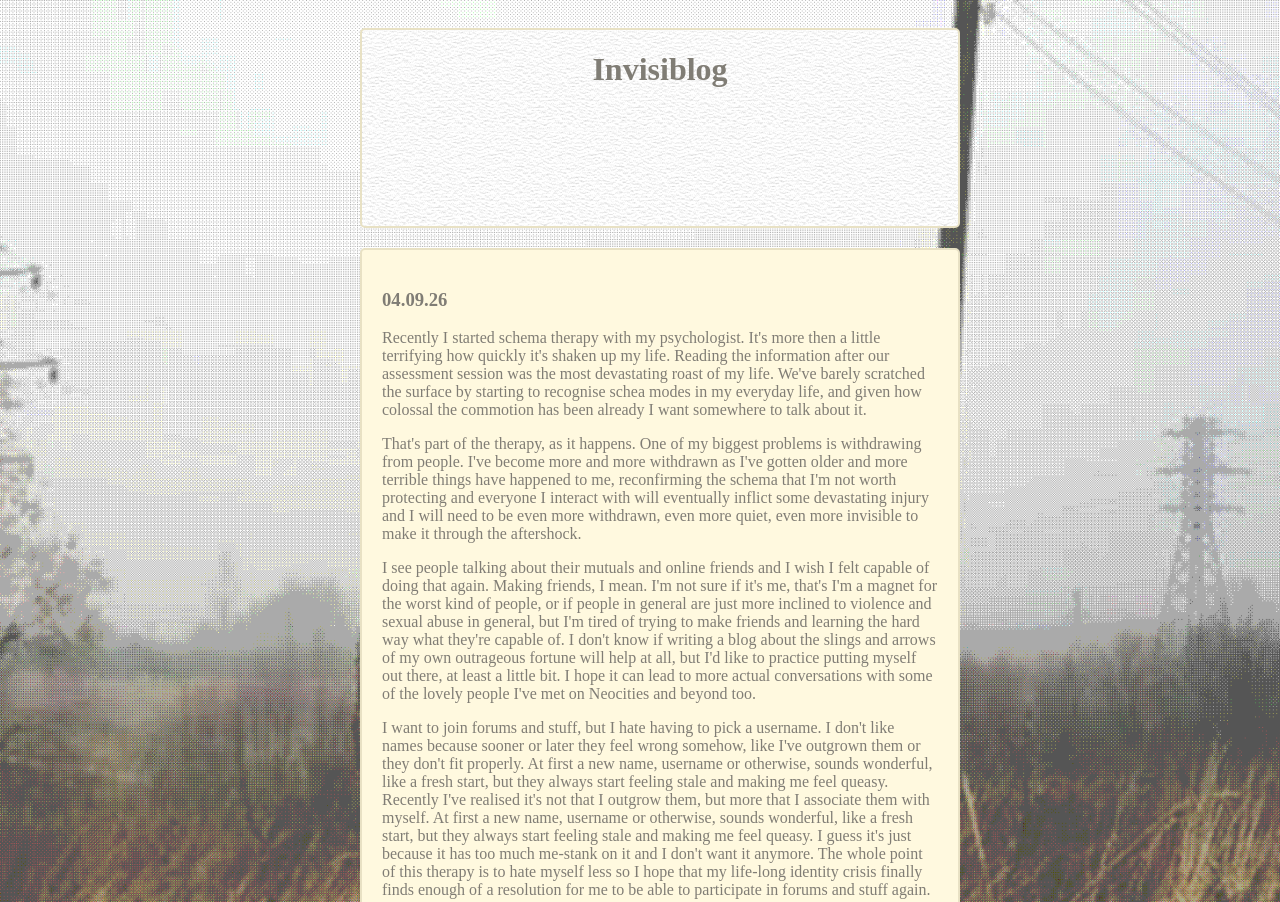
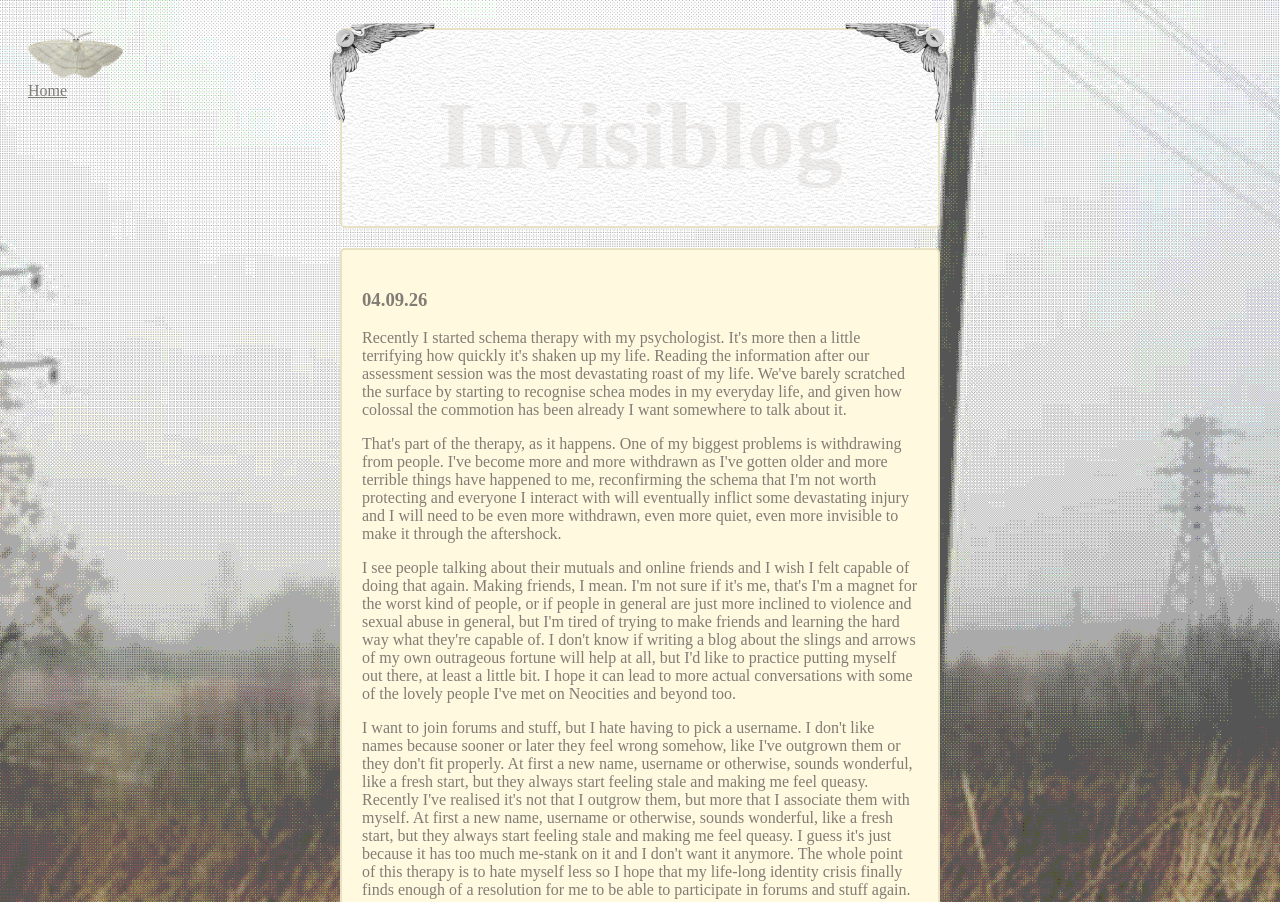
Before and after one commit to spiderglass/ShallowGrave, a plain HTML site: page public/blog.html in a window 1280 px wide. Shown: the top 902 px of the page. Drawn offline with Linux system fonts and the light colour scheme; a web font is replaced by a local one.

Commit message:
big blog update

```diff
--- /dev/null
+++ b/pfm/style.css
@@ -0,0 +1,206 @@
+/* Custom font */
+@font-face {
+  font-family: custom;
+  src: url(assets/bolina.woff);
+}
+/* Custom variables. Use var(--[variable name]) to use them. */
+:root {
+  --dark: #292a2c;
+  --light: #a39e8d;
+  --med: #5f5d53;
+  --med2: #434237;
+  --border: 1px solid var(--med2);
+}
+/* For text selection */
+::selection {
+  background-color: var(--med);
+  color: #000;
+}
+/* Structure */
+body {
+  background-color: var(--med2);
+  background-image: url(../public/webcraft/tiledbgs/brown_flowers.png);
+  background-size: auto;
+  background-repeat: repeat;
+  height: 100%;
+  font-family: 'Times New Roman', Times, serif;
+  font-size: 0.75em;
+}
+#container {
+  position: absolute;
+  margin: auto;
+  top: 0;
+  right: 0;
+  bottom: 0;
+  left: 0;
+
+  max-width: 600px;
+  height: 600px;
+  padding: 15px;
+
+  background-color: var(--dark);
+  box-shadow: 0 0 50px var(--dark), 0 0 20px var(--dark), 0 0 10px var(--dark);
+  border-radius: 0px;
+  color: var(--light);
+}
+nav {
+  border-top: var(--border);
+  border-bottom: var(--border);
+  ul, li {
+    display: inline-block;
+    margin: 0;
+  }
+  ul {
+    padding: 0;
+  }
+  li {
+    border-right: var(--border);
+    padding: 5px;
+    width: 105px;
+    text-align: center;
+  }
+  li:last-child {
+    border-right: none;
+  }
+  a {
+    text-decoration: none;
+  }
+}
+footer {
+  border-top: var(--border);
+  padding-top: 10px;
+}
+main {
+  display: grid;
+  grid-template-columns: 25% 75%;
+
+  height: 480px;
+}
+/* Content inside of main. */
+#side, #main {
+  overflow: auto;
+  scrollbar-color: var(--med2) #303030;
+  scrollbar-width: thin;
+}
+#side {
+  border-right: var(--border);
+  section {
+    padding-right: 10px;
+  }
+}
+#main {
+  overflow: auto;
+  padding-bottom: 10px;
+  section {
+    padding-left: 10px;
+  }
+}
+section {
+  border-bottom: var(--border);
+}
+section:last-child {
+  border-bottom: none;
+}
+
+/* Headings */
+h1,h2,h3,h4,h5,h6 {
+  color: var(--med);
+  text-shadow: 0 0 10px var(--med);
+  letter-spacing: 0.2em;
+}
+h1 {
+  font-family: custom;
+  font-size: 3em;
+  letter-spacing: 0.5em;
+  text-transform:none;
+
+  margin: 0;
+  margin-bottom: 20px;
+}
+/* Lists */
+ul, ol {
+  padding-left: 30px;
+}
+ul {
+  list-style: "♰  ";
+}
+ol {
+  list-style: upper-roman;
+}
+li::marker {
+  color: var(--med);
+}
+/* Details */
+details {
+  margin-bottom: 5px;
+  margin-top: 10px;
+  padding: 10px;
+  border: var(--border);
+}
+summary {
+  cursor: pointer;
+  color: var(--med);
+}
+/* Tables */
+table {
+  margin-bottom: 10px;
+  margin-top: 10px;
+  width: 100%;
+  text-align: left;
+  border: var(--border);
+  border-collapse: collapse;
+}
+th, td {
+  border: var(--border);
+  border-collapse: collapse;
+  padding: 5px;
+}
+th {
+  color: var(--med);
+}
+/* Text and text styling */
+p {
+  text-indent: 10px;
+}
+a, b, i, small, sup, sub {
+  color: var(--med);
+}
+a {
+  text-decoration: 1px var(--med) underline;
+}
+a:hover {
+  transition: 0.5s;
+  letter-spacing: 0.2em;
+}
+s {
+  text-decoration: 1px var(--med) line-through;
+}
+u {
+  text-decoration: 1px var(--med) underline;
+}
+
+/* Responsive */
+@media (max-width: 630px) {
+  body {
+    margin: 40px;
+  }
+  #container {
+    position: relative;
+    height: 900px;
+  }
+  header {
+    h1 {
+      font-size: 2em;
+    }
+  }
+  nav {
+    text-align: center;
+    li {
+      width: 40px;
+    }
+  }
+  main {
+    height: 790px;
+    grid-template-columns: 35% 65%;
+  }
+}
--- a/public/blog.html
+++ b/public/blog.html
@@ -15,6 +15,10 @@
     * {
        box-sizing: border-box;
     }
+    @font-face {
+      font-family: Invisible;
+      src: url(fonts/Invisible.ttf);
+    }
 
     body {
       background: var(--palette-1) url(img/paddock.png) no-repeat center;
@@ -22,9 +26,10 @@
 
     }
     #container {
+      position: relative;
       margin: auto;
       padding: 20px;
-      width: 600px;
+      width: 100%;
     }
 
     #header, #content {
@@ -32,14 +37,47 @@
       border: var(--palette-3) 2px solid;
       border-radius: 5px;
       color: #807d75;
-      width: inherit;
+      margin: auto;
+      width: 600px;
     }
     #header {
       background: url(img/anim_light.gif) repeat top left;
+      color: #c4c2bb41;
+      font-family: Invisible;
+      font-size: 48px;
       text-align: center;
       height: 200px;
       margin-bottom: 20px;
     }
+    #moth {
+      float: left;
+    }
+    #moth a {
+      color: #807d75;
+    }
+    #moth a:hover {
+      background-color: #e8e1c4;
+    }
+    #moth a:active {
+      background-color: #e8e1c4;
+      color: #807d75;
+    }
+    #moth a:visited {
+      color: #e8e1c4;
+    }
+  #lcorner {
+    color: red;
+    position: absolute;
+    margin-top: -7px;
+    margin-left: -310px;
+  }
+
+  #rcorner {
+    color: green;
+    position: absolute;
+    margin-top: -7px;
+    margin-left: 205px;
+  }
     #content {
       margin: auto;
       padding: 20px;
@@ -49,9 +87,26 @@
 
 <body>
   <div id="container">
+
+    <!--moth/link home-->
+    <span id="moth">
+      <a href="index.html">
+        <img id="whitemoth" src="img/whitemoth.png" height="50px">
+        <br>
+        Home
+      </a>
+    </span>
+    <!--header-->
     <div id="header">
-      <h1>Invisiblog</h1>
+      <span id="lcorner">
+        <img id="leftwing" src="img/lcorner.png" height="100px">
+      </span>
+      <span id="rcorner">
+        <img id="rightwing" src="img/rcorner.png" height="100px">
+      </span>
+      <h1 style="position: relative; margin-top: 50px;">Invisiblog</h1>
     </div>
+    <!--content-->
     <div id="content">
       <h3>04.09.26</h3>
       <p>Recently I started schema therapy with my psychologist. It's more then a little terrifying how quickly it's
```
Also changed, not shown: public/index.html (+1 -0 lines), public/img/lcorner.png (added), public/img/rcorner.png (added), public/img/whitemoth.png (added), 1 other file.
